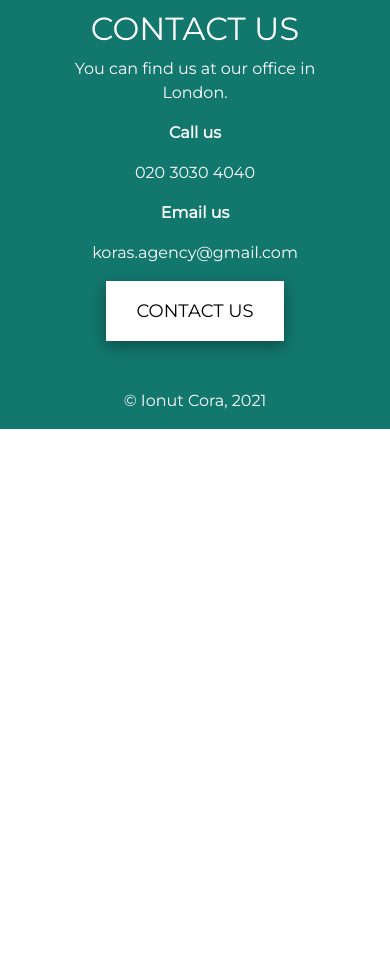
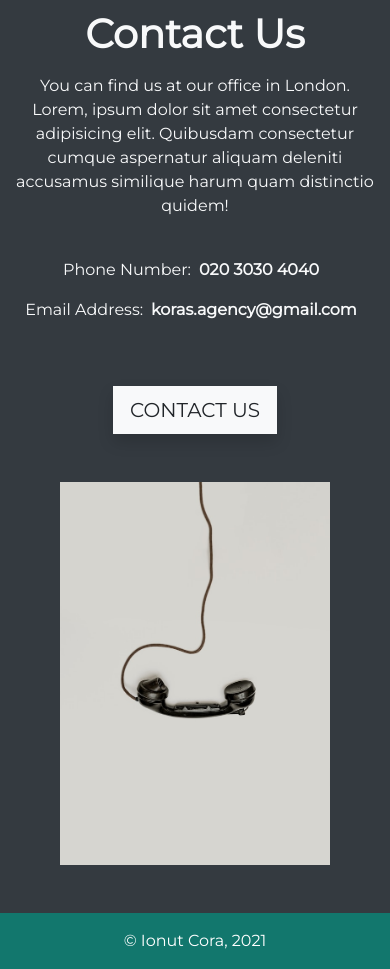
Before and after one commit to Ionut-Cora/koras-estates-agency, a React (Create React App) app: page /#/ in a window 390 px wide. Shown: the part 3780-4749 px from the top of the page. Before the commit the page ends 4209 px from the top, so only its background shows below. Built offline with nearby package versions, Linux system fonts and the light colour scheme.

Commit message:
homepage contact section style change

```diff
--- a/src/components/ContactSection/ContactSection.css
+++ b/src/components/ContactSection/ContactSection.css
@@ -1,50 +1,14 @@
 
-.contact-section {
-    background: #12776d;
-    padding-bottom: 5rem;
+.contact-section img {
+    width: 75%;
 }
 
 .contact-section h2 {
-    text-transform: uppercase;
+    font-size: 3rem;
 }
 
-.contact-section h2,
-.contact-section p,
-.contact-section a {
-    color: #fff;
-}
-
-#contact-phone,
-#contact-email {
-    margin-bottom: 1rem;
-}
-
-#contact-phone p,
-#contact-email p {
-    font-weight: bold;
-}
-
-.contact-section a:hover {
-    color: #fff;
-}
-
-.contact-section button {
-    background-color: #fff;
-    color: #000;
-    text-transform: uppercase;
-    border: none;
-    font-size: 1.125rem;
-    padding: 17px 30px 16px;
-    box-shadow: rgba(0, 0, 0, 0.35) 0px 5px 15px;
-}
-
-.contact-section button:hover {
-    background-color: rgb(250, 250, 250);
-    color: #12776d;
-}
-
-@media only screen and (max-width: 600px) {
-    .contact-section {
-        padding-bottom: 2.5rem;
+@media only screen and (max-width: 576px) {
+    .contact-section h2 {
+        font-size: 2.5rem;
     }
 }
--- a/src/components/ContactSection/ContactSection.jsx
+++ b/src/components/ContactSection/ContactSection.jsx
@@ -1,26 +1,39 @@
 import React from 'react';
 import { Link } from 'react-router-dom';
+import Button from 'react-bootstrap/Button';
 import './ContactSection.css';
+import ContactImage from '../../images/contact-img.jpg';
 
 function ContactSection() {
     return(
-        <div className="contact-section">
-            <div className="container p-5">
-                <div>
-                    <h2>Contact us</h2>
-                    <p>You can find us at our office in London.</p>
-                    <div id="contact-phone">
-                        <p>Call us</p>
-                        <a href="tel:020 3030 4040">020 3030 4040</a>
+        <div className="contact-section bg-dark text-light py-5">
+            <div className="container">
+                <div className="row flex-column-reverse flex-lg-row">
+                    <div className='col-12 col-lg-6'>
+                        <img src={ContactImage} alt="contact img" />
                     </div>
-                    <div id="contact-email">
-                        <p>Email us</p>
-                        <a href="mailto:koras.agency@gmail.com">koras.agency@gmail.com</a>
+                    <div className='col-12 col-lg-6 d-flex flex-column justify-content-center mb-5 mb-lg-0'>
+                        <h2 className='text-capitalize mb-3'>
+                            <strong>Contact us</strong>
+                        </h2>
+                        <p>You can find us at our office in London. Lorem, ipsum dolor sit amet consectetur adipisicing elit. Quibusdam consectetur cumque aspernatur aliquam deleniti accusamus similique harum quam distinctio quidem!</p>
+                        <div className='d-flex justify-content-center mt-4' id="contact-phone">
+                            <p className='text-capitalize'>Phone number:</p>
+                            <a className='mx-2 text-light' href="tel:020 3030 4040">
+                                <strong>020 3030 4040</strong>
+                            </a>
+                        </div>
+                        <div className='d-flex justify-content-center mb-5' id="contact-email">
+                            <p className='text-capitalize'>Email address:</p>
+                            <a className='mx-2 text-light' href="mailto:koras.agency@gmail.com">
+                                <strong>koras.agency@gmail.com</strong>
+                            </a>
+                        </div>
+                        <Link to="/contact">
+                            <Button className='rounded-0 text-uppercase shadow' variant='light' size='lg'>Contact us</Button>
+                        </Link>
                     </div>
                 </div>
-                <Link to="/contact">
-                    <button>Contact us</button>
-                </Link>
             </div>
         </div>
     )
--- a/src/components/Footer/Footer.css
+++ b/src/components/Footer/Footer.css
@@ -2,7 +2,7 @@
 #footer {
     background-color: #12776d;
     color: #fff;
-    position: absolute;
-    bottom: 0;
+    /* position: absolute;
+    bottom: 0; */
     width: 100%;
 }
```
Also changed, not shown: src/images/contact-img.jpg (added).
